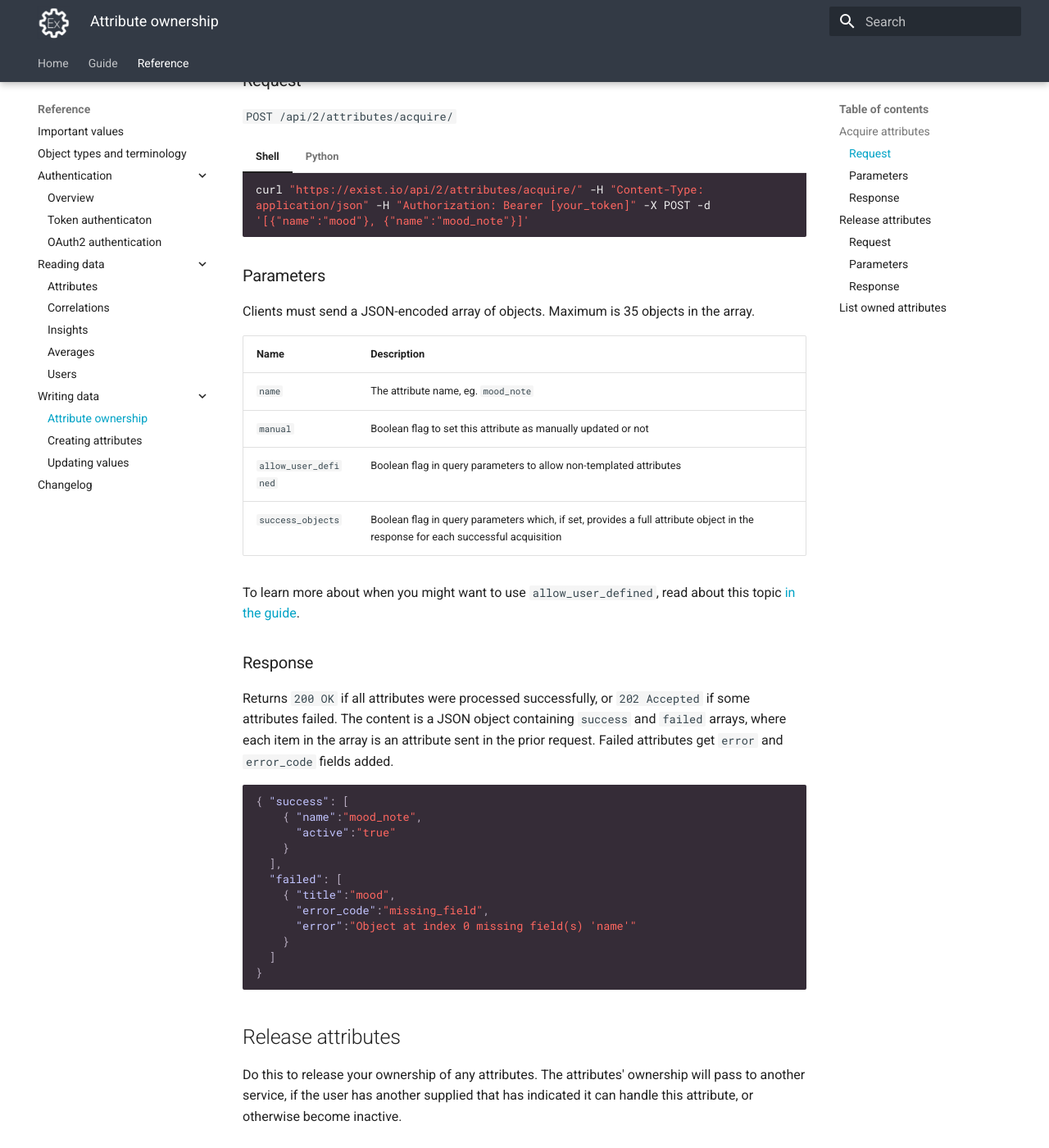
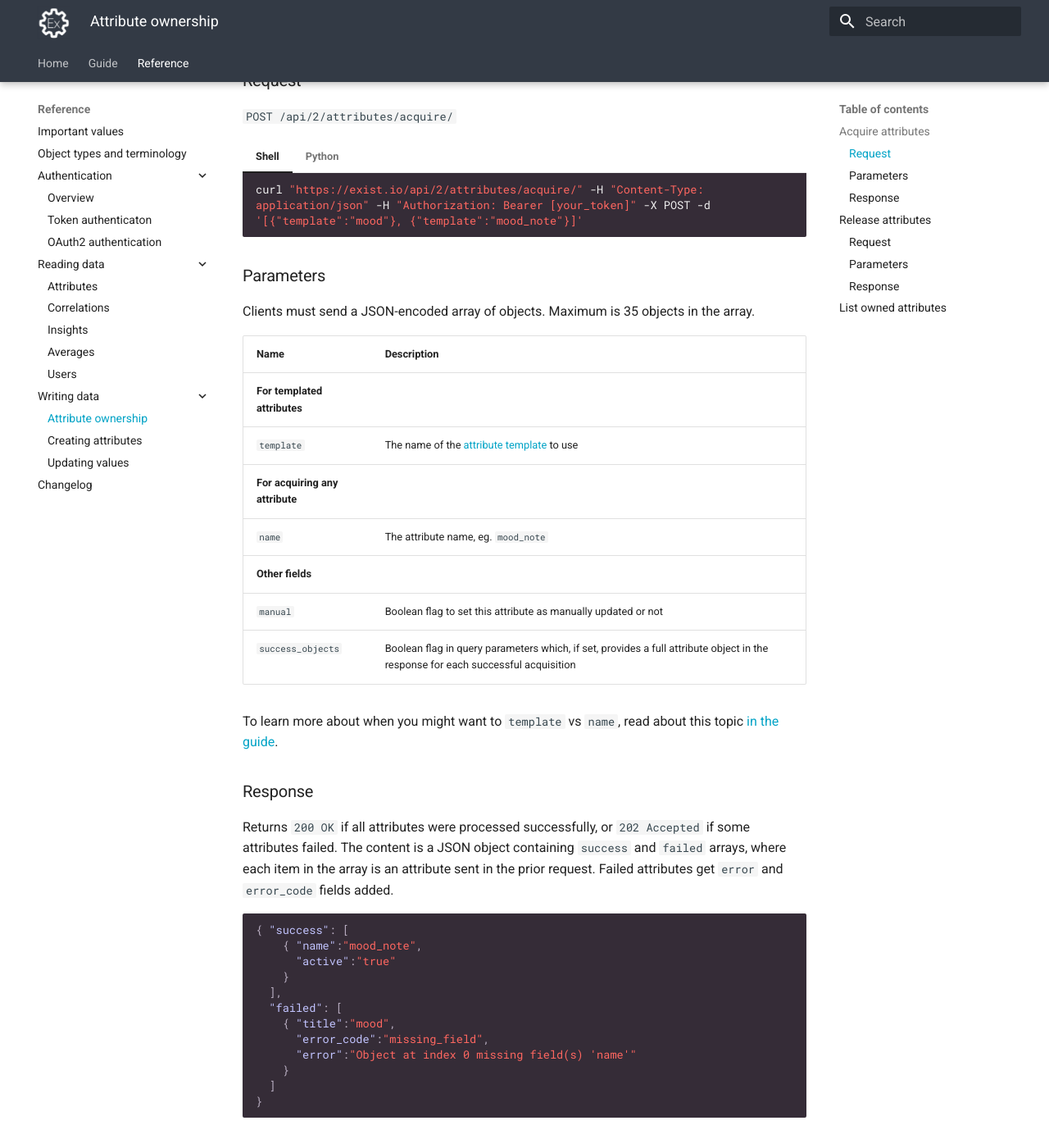
Before and after one commit to hellocodeco/exist-api-docs, an MkDocs documentation site: the page built from docs/reference/attribute_ownership.md, in a window 1280 px wide and 1400 px high, scrolled down 724 px. Shown: the whole window at 82% size. Built offline with MkDocs 1.6.1 and Material for MkDocs 9.7.7, drawn with Linux system fonts in a browser that asks for light colours.

Commit message:
small fixes

````diff
--- a/docs/reference/attribute_ownership.md
+++ b/docs/reference/attribute_ownership.md
@@ -22,7 +22,7 @@ Acquiring an attribute makes your client the owner of the attribute. This allows
 === "Shell"
 
     ```shell
-    curl "https://exist.io/api/2/attributes/acquire/" -H "Content-Type: application/json" -H "Authorization: Bearer [your_token]" -X POST -d '[{"name":"mood"}, {"name":"mood_note"}]'
+    curl "https://exist.io/api/2/attributes/acquire/" -H "Content-Type: application/json" -H "Authorization: Bearer [your_token]" -X POST -d '[{"template":"mood"}, {"template":"mood_note"}]'
     ```
 
 === "Python"
@@ -32,7 +32,7 @@ Acquiring an attribute makes your client the owner of the attribute. This allows
 
     url = 'https://exist.io/api/2/attributes/acquire/'
 
-    attributes = [{"name":"mood"}, {"name":"mood_note"}]
+    attributes = [{"template":"mood"}, {"template":"mood_note"}]
 
     response = requests.post(url, headers={'Authorization':'Bearer [your_token]', 'Content-Type':'application/json'},
         data=json.dumps(attributes))
@@ -44,12 +44,15 @@ Clients must send a JSON-encoded array of objects. Maximum is 35 objects in the
 
 Name  | Description
 ------|--------
+**For templated attributes** ||
+`template` | The name of the [attribute template](/reference/object_types/#list-of-attribute-templates) to use
+**For acquiring any attribute** ||
 `name` | The attribute name, eg. `mood_note`
+**Other fields**||
 `manual` | Boolean flag to set this attribute as manually updated or not
-`allow_user_defined` | Boolean flag in query parameters to allow non-templated attributes
 `success_objects` | Boolean flag in query parameters which, if set, provides a full attribute object in the response for each successful acquisition
 
-To learn more about when you might want to use `allow_user_defined`, read about this topic [in the guide](/guide/write_client/).
+To learn more about when you might want to `template` vs `name`, read about this topic [in the guide](/guide/write_client/).
 
 ### Response
 
````
Also changed, not shown: docs/guide/write_client.md (+2 -2 lines).
